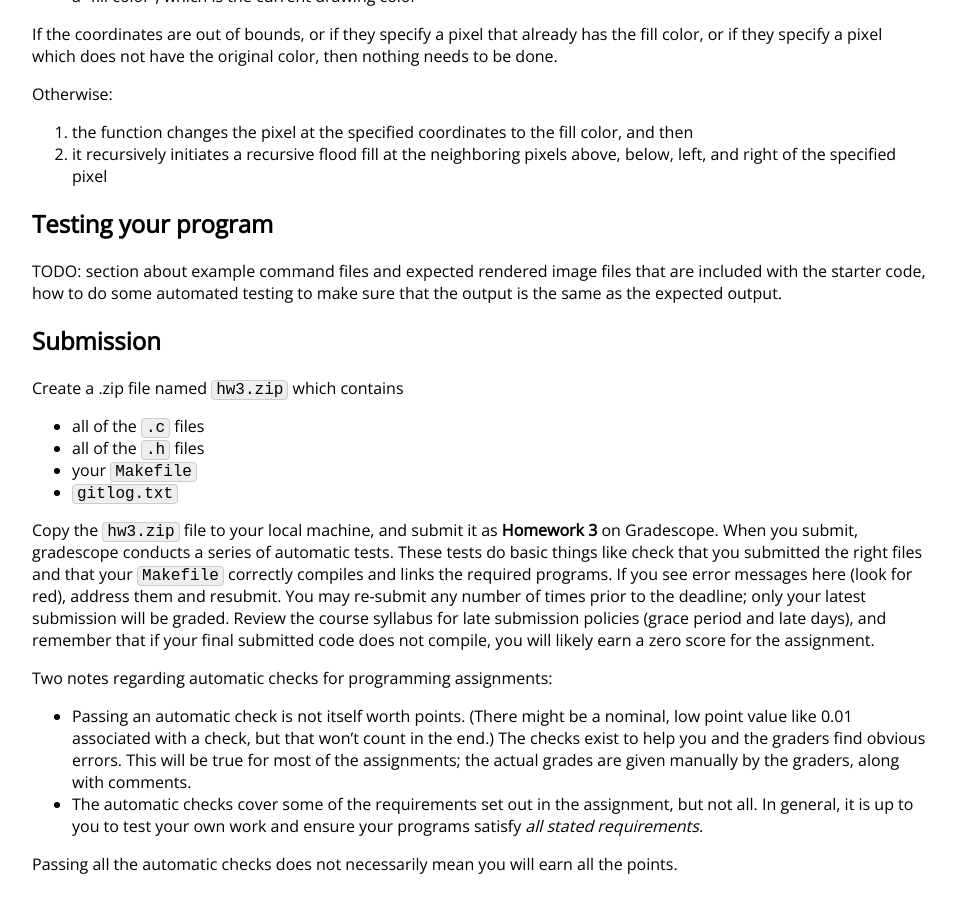
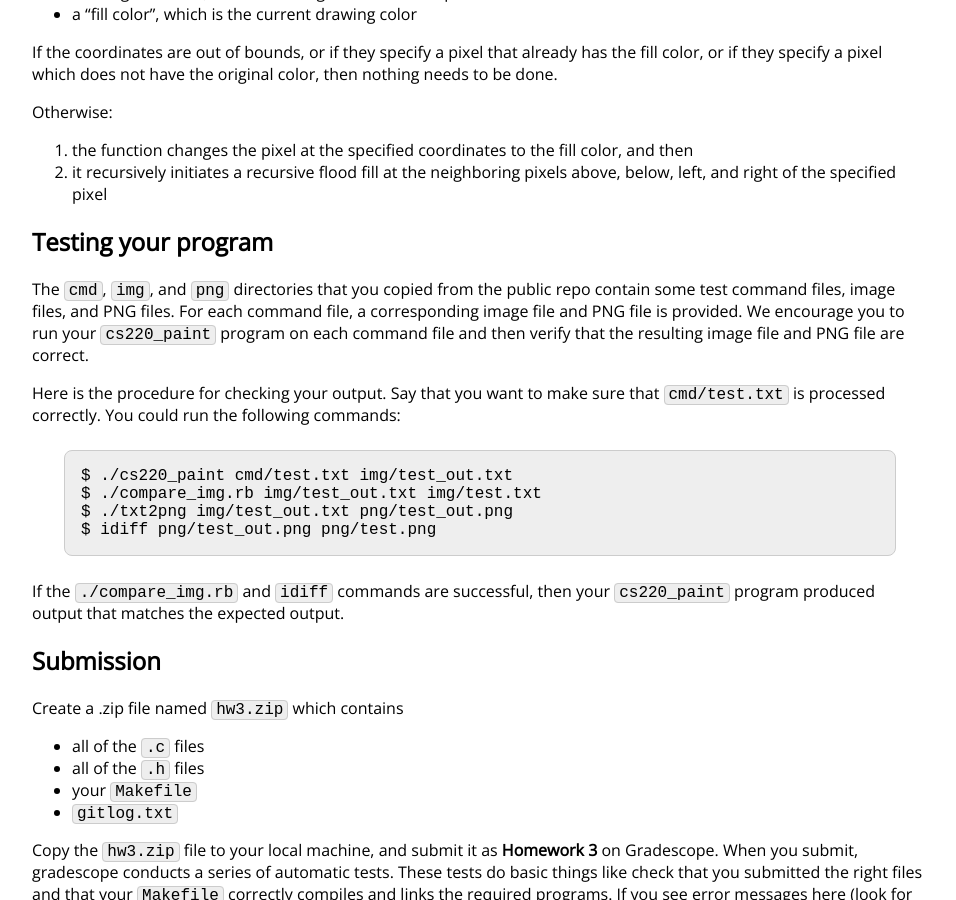
Before and after one commit to jhu-ip/cs220-s22, a Jekyll site: the page built from assign/hw3.md, in a window 1280 px wide and 900 px high, scrolled down 8198 px. Shown: the whole window, without its empty margins (160-1116 px from the left). Built offline with Jekyll 4.4.1, drawn with Linux system fonts in a browser that asks for light colours; some web fonts are replaced; some of the changed text lies outside the part shown.

Commit message:
testing section

````diff
--- a/assign/hw3.md
+++ b/assign/hw3.md
@@ -54,6 +54,7 @@ Now copy the starter files from the public repo:
 
 ```
 $ cp -r ~/cs220-s22-public/homework/hw3/* .
+$ cp ~/cs220-s22-public/homework/hw3/.gitignore .
 ```
 
 Throughout your work on this assignment, be sure to frequently add, commit
@@ -442,9 +443,25 @@ Otherwise:
 
 ## Testing your program
 
-TODO: section about example command files and expected rendered image files
-that are included with the starter code, how to do some automated testing
-to make sure that the output is the same as the expected output.
+The `cmd`, `img`, and `png` directories that you copied from the public repo
+contain some test command files, image files, and PNG files.  For each
+command file, a corresponding image file and PNG file is provided.
+We encourage you to run your `cs220_paint` program on each command file
+and then verify that the resulting image file and PNG file are correct.
+
+Here is the procedure for checking your output.  Say that you want
+to make sure that `cmd/test.txt` is processed correctly.
+You could run the following commands:
+
+```
+$ ./cs220_paint cmd/test.txt img/test_out.txt
+$ ./compare_img.rb img/test_out.txt img/test.txt
+$ ./txt2png img/test_out.txt png/test_out.png
+$ idiff png/test_out.png png/test.png
+```
+
+If the `./compare_img.rb` and `idiff` commands are successful, then your
+`cs220_paint` program produced output that matches the expected output.
 
 ## Submission
 
````
